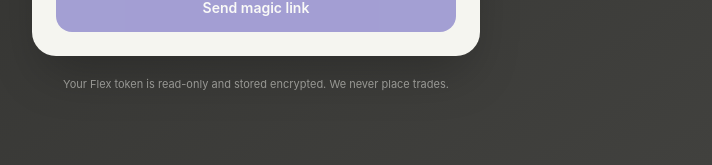
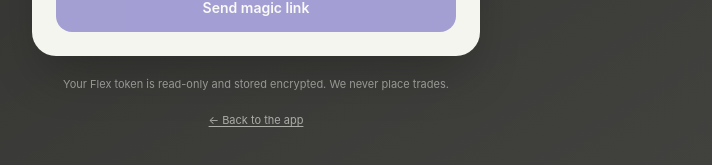
Before and after one commit to Nick-2003/agentic-brokerage-mvp, a Next.js app in the folder frontend/: page /connect in a window 1280 px wide. Shown: the part 545-710 px from the top of the page, without its empty margins (384-1096 px from the left). Built offline with nearby package versions, Linux system fonts and the light colour scheme; no server answers.

Commit message:
036 connect
- Added button to return back to main page from `/connect`
- Added link to go to page to connect portfolio briefings

```diff
--- a/frontend/app/connect/page.tsx
+++ b/frontend/app/connect/page.tsx
@@ -137,8 +137,13 @@ export default function ConnectPage() {
           />
         )}
 
-        <p className="text-center text-[11px] text-[#f5f5f0] opacity-50 pb-6">
+        <p className="text-center text-[11px] text-[#f5f5f0] opacity-50">
           Your Flex token is read-only and stored encrypted. We never place trades.
+        </p>
+        <p className="text-center text-[11px] pb-6">
+          <a href="/" className="text-[#f5f5f0] opacity-60 underline underline-offset-2 hover:opacity-90">
+            ← Back to the app
+          </a>
         </p>
       </div>
     </main>
--- a/frontend/app/page.tsx
+++ b/frontend/app/page.tsx
@@ -386,8 +386,10 @@ function SidePanel({
       </div>
 
       <div className="mt-6 text-[11px] text-white/45">
-        Backend status: <a href="/api/healthz" target="_blank" className="underline">/api/healthz</a>\n
-        Connect: <a href="/connect" target="_blank" className="underline">/connect</a>
+        Backend status: <a href="/api/healthz" target="_blank" className="underline">/api/healthz</a>
+      </div>
+      <div className="mt-6 text-[11px] text-white/45">
+        Portfolio briefings: <a href="/connect" target="_blank" className="underline">/connect</a>
       </div>
     </div>
   );
```
Also changed, not shown: 2 other files (tests, documents, lock files or other folders).
